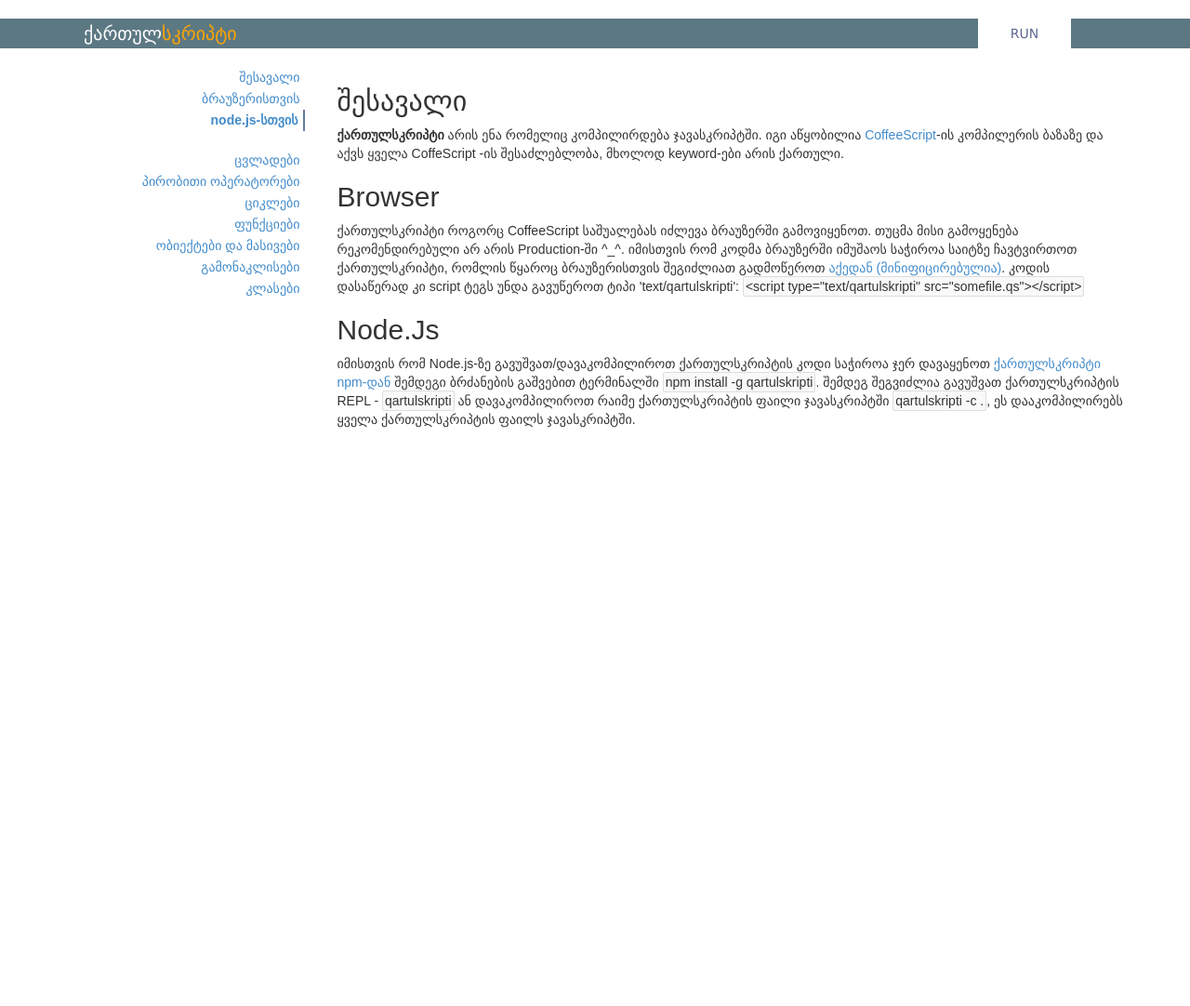
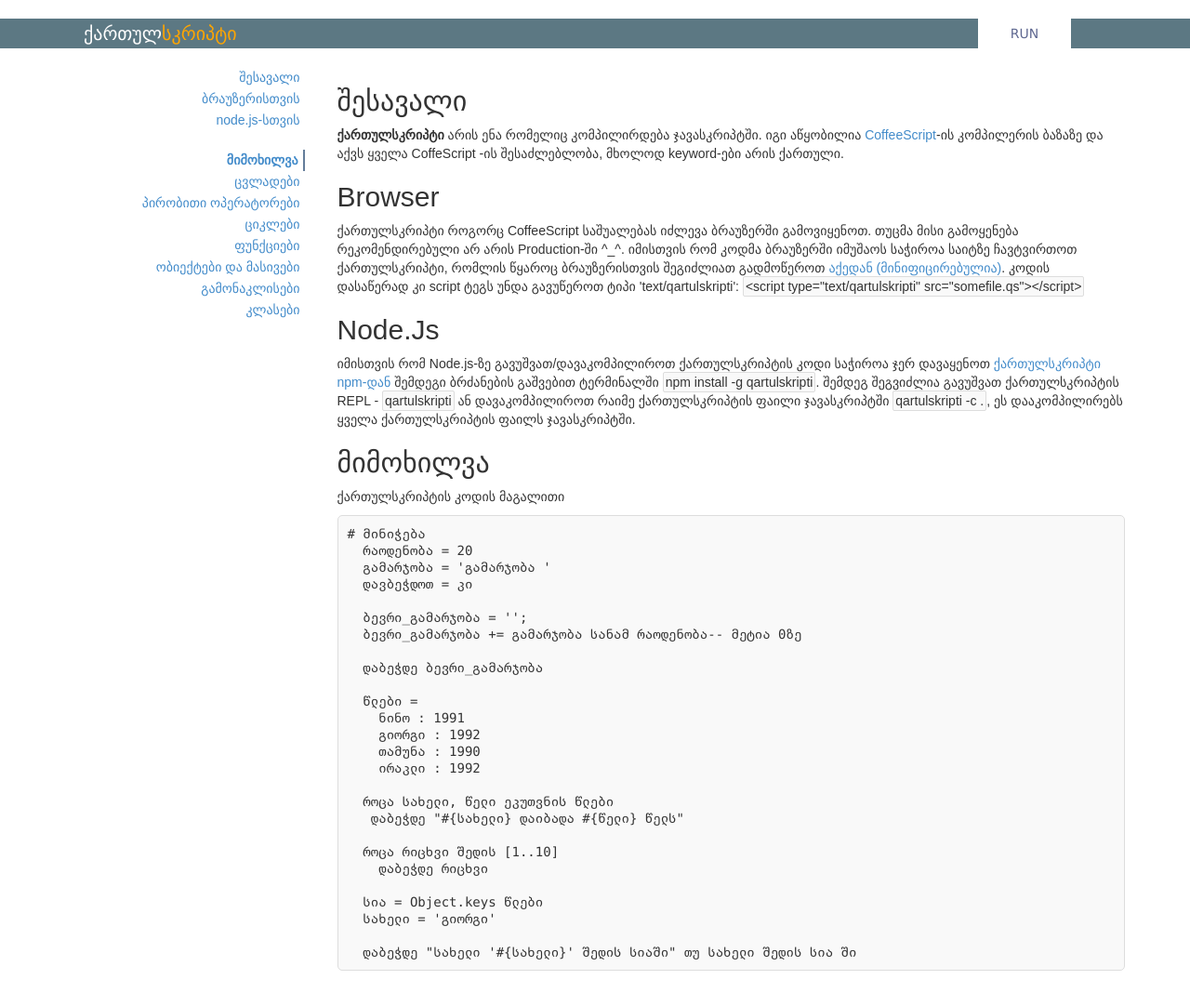
Before and after one commit to nodar-chkuaselidze/qartulskripti-web, a plain HTML site: page index.html in a window 1280 px wide. Shown: the whole page at 93% size. Before the commit the page ends 800 px from the top, so only its background shows below. Drawn offline with Linux system fonts and the light colour scheme; no server answers.

Commit message:
Add sample code for qartulskripti

```diff
--- a/index.html
+++ b/index.html
@@ -35,6 +35,7 @@
             <li><a href="#nodejs">node.js-სთვის</a></li>
 
             <li class="lang-ref"></li>
+            <li><a href="#მიმოხილვა">მიმოხილვა</a></li>
             <li><a href="#ცვლადები">ცვლადები</a></li>
             <li><a href="#პირობითი-ოპერატორები">პირობითი ოპერატორები</a></li>
             <li><a href="#ციკლები">ციკლები</a></li>
@@ -68,6 +69,38 @@
           იმისთვის რომ Node.js-ზე გავუშვათ/დავაკომპილიროთ ქართულსკრიპტის კოდი საჭიროა ჯერ დავაყენოთ <a href="https://www.npmjs.org/package/qartulskripti" target="_blank">ქართულსკრიპტი npm-დან</a> შემდეგი ბრძანების გაშვებით ტერმინალში <span class="inline-code">npm install -g qartulskripti</span>.
           შემდეგ შეგვიძლია გავუშვათ ქართულსკრიპტის REPL - <span class="inline-code">qartulskripti</span> ან დავაკომპილიროთ რაიმე ქართულსკრიპტის ფაილი ჯავასკრიპტში <span class="inline-code">qartulskripti -c .</span>, ეს დააკომპილირებს ყველა ქართულსკრიპტის ფაილს ჯავასკრიპტში.
         </div>
+        <div id="მიმოხილვა">
+          <h2> მიმოხილვა </h2>
+          <p>
+            ქართულსკრიპტის კოდის მაგალითი
+  <div class="qartulskripti-code"># მინიჭება
+  რაოდენობა = 20
+  გამარჯობა = 'გამარჯობა '
+  დავბეჭდოთ = კი
+
+  ბევრი_გამარჯობა = '';
+  ბევრი_გამარჯობა += გამარჯობა სანამ რაოდენობა-- მეტია 0ზე
+
+  დაბეჭდე ბევრი_გამარჯობა
+
+  წლები =
+    ნინო : 1991
+    გიორგი : 1992
+    თამუნა : 1990
+    ირაკლი : 1992
+
+  როცა სახელი, წელი ეკუთვნის წლები
+   დაბეჭდე "#{სახელი} დაიბადა #{წელი} წელს"
+
+  როცა რიცხვი შედის [1..10]
+    დაბეჭდე რიცხვი
+
+  სია = Object.keys წლები
+  სახელი = 'გიორგი'
+
+  დაბეჭდე "სახელი '#{სახელი}' შედის სიაში" თუ სახელი შედის სია ში</div>
+          </p>
+        </div>
       </div>
     </div>
   </div>
```
